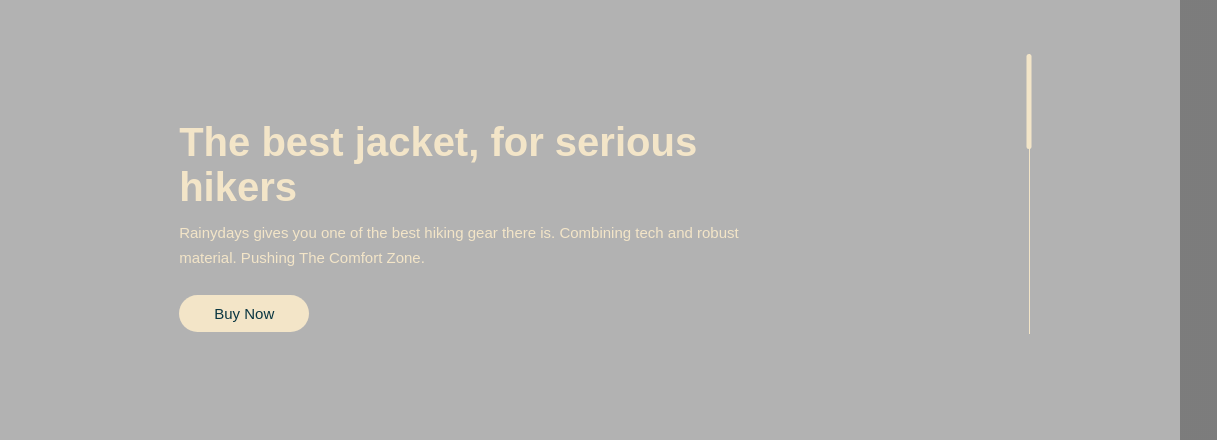
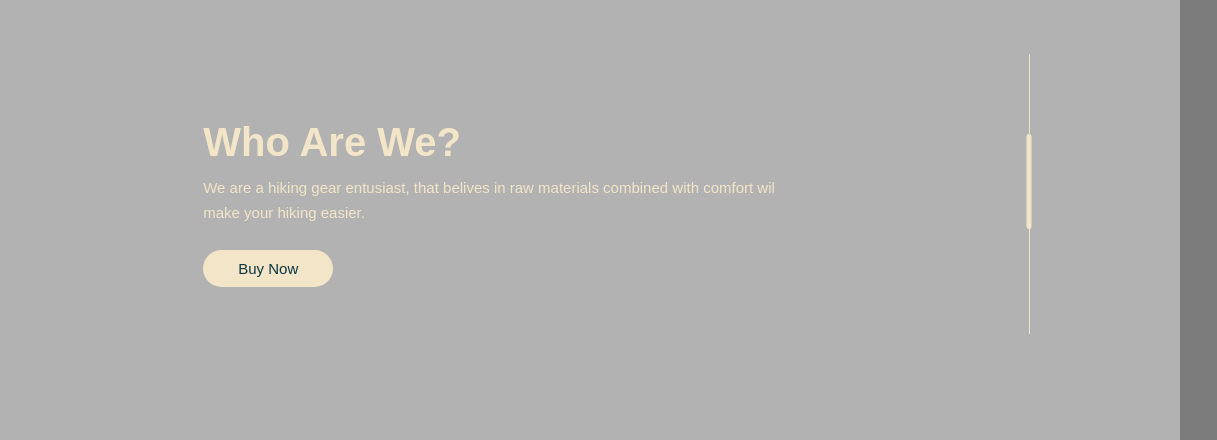
Before and after one commit to ThomasK97/RainydaysMaster, a plain HTML site: page index.html in a window 1280 px wide. Both pictures are taken after a click on the element 1034 px from the left and 402 px from the top of the page. Shown: the part 206-646 px from the top of the page, 0-1217 px from the left. Drawn offline with Linux system fonts and the light colour scheme.

Commit message:
fixed html

```diff
--- a/index.html
+++ b/index.html
@@ -62,6 +62,27 @@
 
 </div>
 
+<script> var slider = document.getElementById('slider');
+    var active = document.getElementById('active');
+    var line1 = document.getElementById('line1');
+    var line2 = document.getElementById('line2');
+    var line3 = document.getElementById('line3');
+
+    line1.onclick = function(){
+        slider.style.transform = 'translateX(0)';
+        active.style.top = '0px';
+    }
+    line2.onclick = function(){
+        slider.style.transform = 'translateX(-32%)';
+        active.style.top = '80px';
+    }
+    line3.onclick = function(){
+        slider.style.transform = 'translateX(-66%)';
+        active.style.top = '185px';
+    }
+
+</script>
+
 
 
 </body>
```
